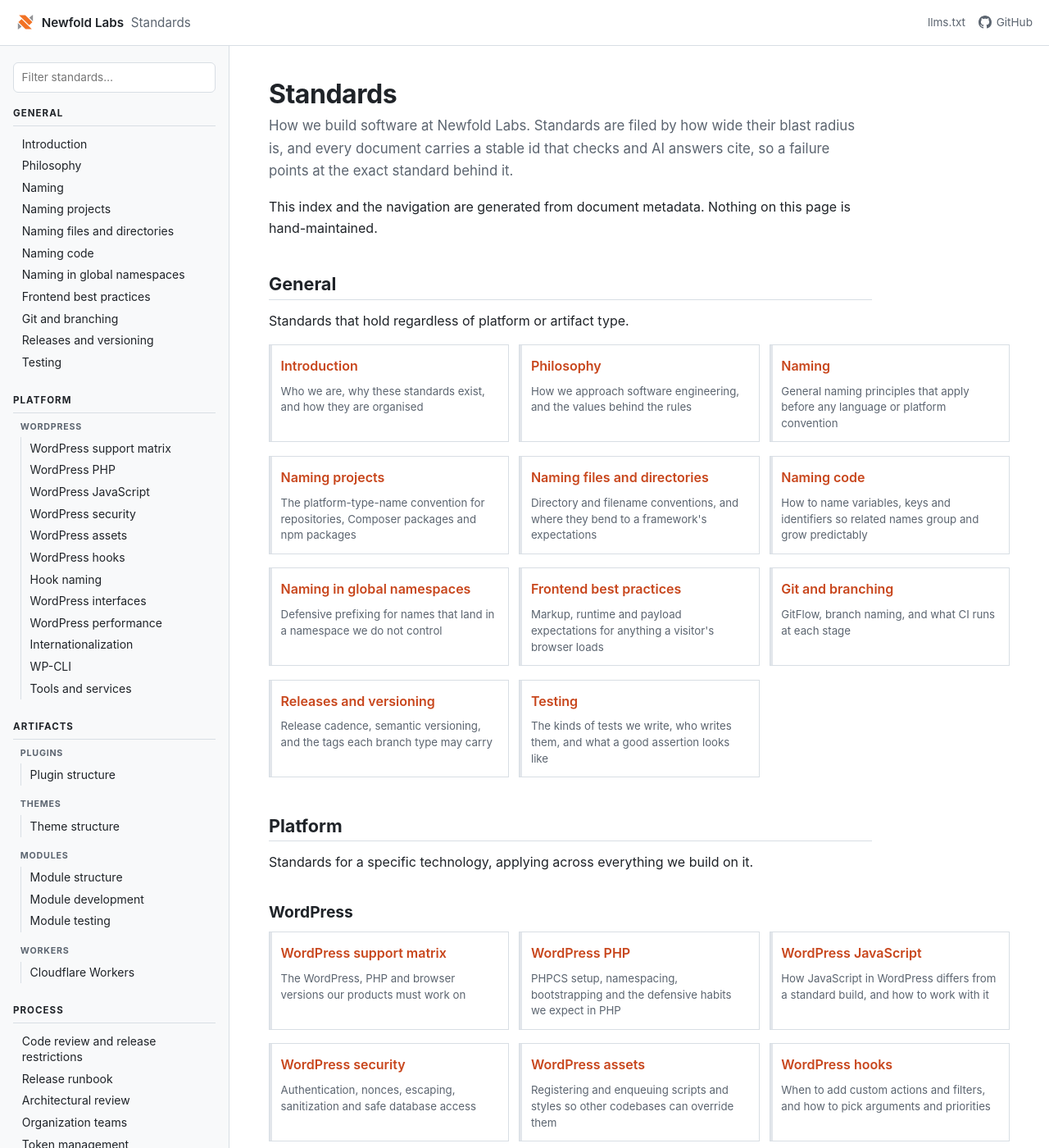
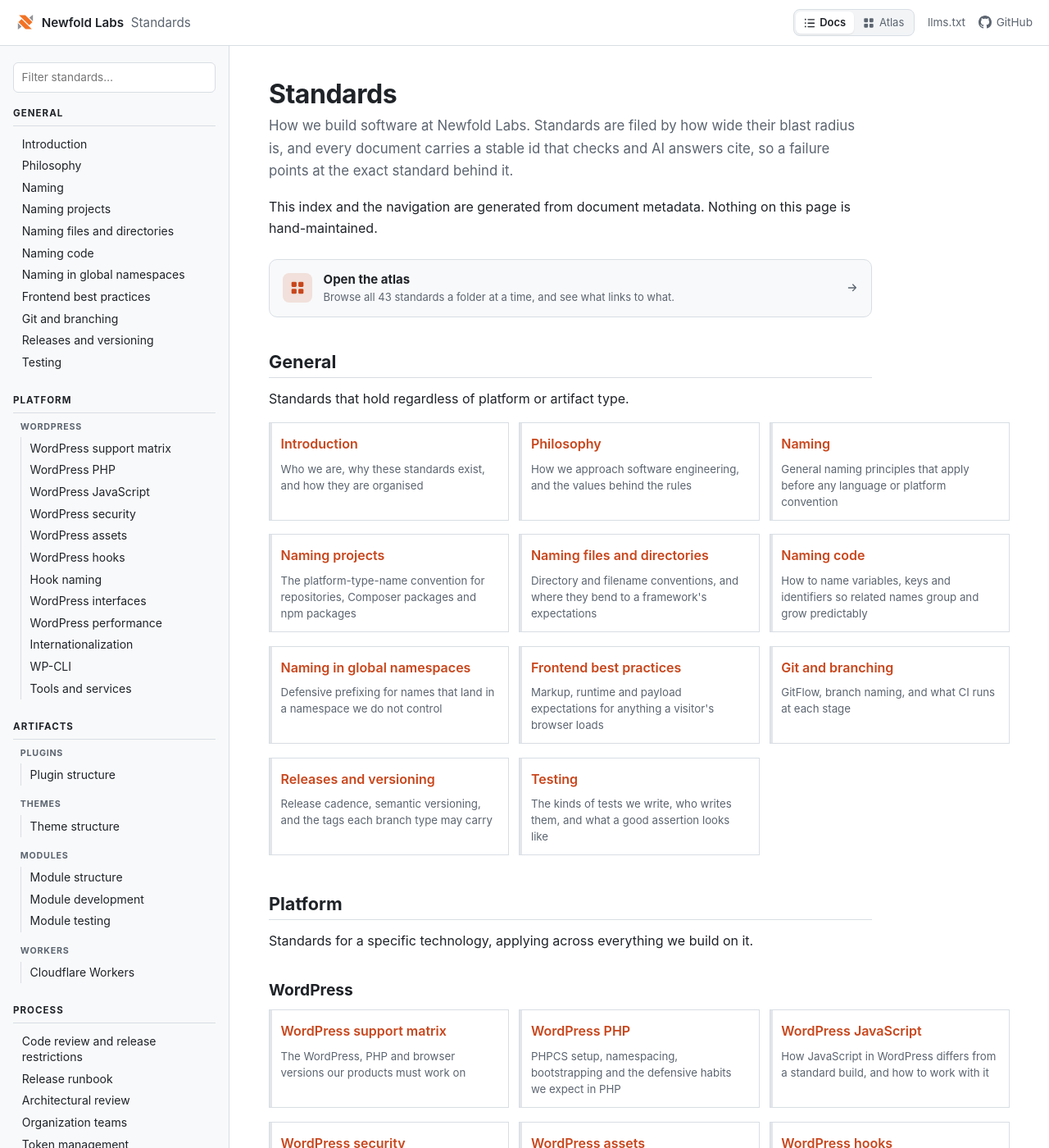
Before and after one commit to newfold-labs/standards, a Jekyll site: the page built from index.md, in a window 1280 px wide and 1400 px high. Shown: the whole window at 82% size. Built offline with Jekyll 4.4.1, drawn with Linux system fonts in a browser that asks for light colours.

Commit message:
link the docs and the atlas from the topbar
The atlas had no way in other than typing the URL. Puts a two-option switch
in the topbar on every page, marking whichever view you are in, so crossing
between them is one click that never moves.

The front page gets a row under the intro pointing at it, since that is
where people land. On a phone the llms.txt link drops out of the bar, which
is what keeps the brand on one line next to the switch.

```diff
--- a/_layouts/default.html
+++ b/_layouts/default.html
@@ -17,7 +17,27 @@
         Newfold Labs <span class="topbar__sub">Standards</span>
       </a>
       <span class="topbar__spacer"></span>
-      <a class="topbar__link" href="{{ '/llms.txt' | relative_url }}">llms.txt</a>
+
+      {%- comment -%}
+      The same two documents, read two ways. The switch sits in the same place
+      in both, so moving between them is one click that never moves.
+      {%- endcomment -%}
+      {%- assign on_atlas = false -%}
+      {%- if page.url == '/atlas.html' -%}{%- assign on_atlas = true -%}{%- endif -%}
+      <nav class="views" aria-label="View">
+        <a class="views__opt{% unless on_atlas %} is-on{% endunless %}" href="{{ '/' | relative_url }}"
+           {% unless on_atlas %}aria-current="page"{% endunless %}>
+          <svg viewBox="0 0 16 16" width="14" height="14" aria-hidden="true" focusable="false"><path d="M2 4a1 1 0 1 1 0-2 1 1 0 0 1 0 2Zm3.75-1.5a.75.75 0 0 0 0 1.5h8.5a.75.75 0 0 0 0-1.5h-8.5Zm0 5a.75.75 0 0 0 0 1.5h8.5a.75.75 0 0 0 0-1.5h-8.5Zm0 5a.75.75 0 0 0 0 1.5h8.5a.75.75 0 0 0 0-1.5h-8.5ZM3 8a1 1 0 1 1-2 0 1 1 0 0 1 2 0Zm-1 6a1 1 0 1 1 0-2 1 1 0 0 1 0 2Z"/></svg>
+          Docs
+        </a>
+        <a class="views__opt{% if on_atlas %} is-on{% endif %}" href="{{ '/atlas.html' | relative_url }}"
+           {% if on_atlas %}aria-current="page"{% endif %}>
+          <svg viewBox="0 0 16 16" width="14" height="14" aria-hidden="true" focusable="false"><rect x="1.5" y="1.5" width="5.5" height="5.5" rx="1.25"/><rect x="9" y="1.5" width="5.5" height="5.5" rx="1.25"/><rect x="1.5" y="9" width="5.5" height="5.5" rx="1.25"/><rect x="9" y="9" width="5.5" height="5.5" rx="1.25"/></svg>
+          Atlas
+        </a>
+      </nav>
+
+      <a class="topbar__link topbar__link--extra" href="{{ '/llms.txt' | relative_url }}">llms.txt</a>
       <a class="topbar__link" href="{{ site.repository_url }}">
         {%- comment -%}Octicon mark-github, inlined so the icon cannot 404 or flash in late.{%- endcomment -%}
         <svg class="topbar__icon" viewBox="0 0 16 16" width="16" height="16" aria-hidden="true" focusable="false"><path d="M8 0c4.42 0 8 3.58 8 8a8.013 8.013 0 0 1-5.45 7.59c-.4.08-.55-.17-.55-.38 0-.27.01-1.13.01-2.2 0-.75-.25-1.23-.54-1.48 1.78-.2 3.65-.88 3.65-3.95 0-.88-.31-1.59-.82-2.15.08-.2.36-1.02-.08-2.12 0 0-.67-.22-2.2.82-.64-.18-1.32-.27-2-.27s-1.36.09-2 .27c-1.53-1.03-2.2-.82-2.2-.82-.44 1.1-.16 1.92-.08 2.12-.51.56-.82 1.28-.82 2.15 0 3.06 1.86 3.75 3.64 3.95-.23.2-.44.55-.51 1.07-.46.21-1.61.55-2.33-.66-.15-.24-.6-.83-1.23-.82-.67.01-.27.38.01.53.34.19.73.9.82 1.13.16.45.68 1.31 2.69.94 0 .67.01 1.3.01 1.49 0 .21-.15.45-.55.38A7.995 7.995 0 0 1 0 8c0-4.42 3.58-8 8-8Z"/></svg>
--- a/assets/css/style.scss
+++ b/assets/css/style.scss
@@ -194,6 +194,112 @@ a {
 	fill: currentColor;
 }
 
+// The docs/atlas switch. A segmented control rather than two links, so which
+// view you are in is readable without reading the URL.
+.views {
+	display: flex;
+	gap: 2px;
+	padding: 2px;
+	border: 1px solid var(--border);
+	border-radius: 8px;
+	background: var(--code-bg);
+}
+
+.views__opt {
+	display: inline-flex;
+	align-items: center;
+	gap: 0.35rem;
+	padding: 0.25rem 0.6rem;
+	border-radius: 6px;
+	color: var(--muted);
+	font-size: 0.8125rem;
+	line-height: 1.4;
+	white-space: nowrap;
+	transition: background 0.15s, color 0.15s;
+
+	svg { flex: none; fill: currentColor; }
+
+	&:hover {
+		color: var(--text);
+		text-decoration: none;
+	}
+
+	&.is-on {
+		color: var(--text);
+		background: var(--bg);
+		box-shadow: 0 1px 2px var(--shadow);
+		font-weight: 600;
+	}
+
+	&:focus-visible {
+		outline: 2px solid var(--accent);
+		outline-offset: 1px;
+	}
+}
+
+// The way into the atlas from the front page. One row, so it reads as a door
+// rather than a banner competing with the index below it.
+.atlas-cta {
+	display: flex;
+	align-items: center;
+	gap: 0.85rem;
+	margin: 1.5rem 0 0.5rem;
+	padding: 0.85rem 1rem;
+	border: 1px solid var(--border);
+	border-radius: 10px;
+	background: var(--surface);
+	color: var(--text);
+	transition: border-color 0.15s, background 0.15s, transform 0.15s;
+
+	&:hover {
+		text-decoration: none;
+		border-color: color-mix(in oklab, var(--accent) 55%, var(--border));
+		background: color-mix(in oklab, var(--accent) 5%, var(--surface));
+
+		.atlas-cta__go { transform: translateX(3px); color: var(--accent); }
+	}
+
+	&:focus-visible {
+		outline: 2px solid var(--accent);
+		outline-offset: 2px;
+	}
+}
+
+.atlas-cta__icon {
+	display: grid;
+	place-items: center;
+	flex: none;
+	width: 2.25rem;
+	height: 2.25rem;
+	border-radius: 8px;
+	background: color-mix(in oklab, var(--accent) 14%, transparent);
+	color: var(--accent);
+
+	svg { fill: currentColor; }
+}
+
+.atlas-cta__text {
+	flex: 1 1 auto;
+	min-width: 0;
+	font-size: 0.8125rem;
+	line-height: 1.5;
+	color: var(--muted);
+
+	b {
+		display: block;
+		font-size: 0.9375rem;
+		color: var(--text);
+	}
+}
+
+.atlas-cta__go {
+	flex: none;
+	color: var(--muted);
+	transition: transform 0.15s, color 0.15s;
+
+	svg { display: block; fill: currentColor; }
+}
+
 .topbar__toggle {
 	display: none;
 	padding: 0.3rem 0.6rem;
@@ -668,6 +774,20 @@ pre {
 	.topbar__sub {
 		display: none;
 	}
+}
+
+// On a phone the bar holds what you navigate with: the brand, the view switch,
+// and the repo. The machine-readable index is not one of those, and dropping it
+// is what keeps the brand on one line.
+@media (max-width: 34rem) {
+	.topbar {
+		gap: 0.6rem;
+		padding: 0 0.75rem;
+	}
+
+	.topbar__brand { white-space: nowrap; }
+	.topbar__link--extra { display: none; }
+	.views__opt { padding: 0.25rem 0.5rem; }
 }
 
 // Reduced motion -----------------------------------------------------------
--- a/index.md
+++ b/index.md
@@ -13,6 +13,23 @@ answers cite, so a failure points at the exact standard behind it.
 
 This index and the navigation are generated from document metadata. Nothing on
 this page is hand-maintained.
+
+{%- assign live = site.pages
+      | where_exp: "d", "d.id"
+      | where_exp: "d", "d.status != 'deprecated' and d.status != 'superseded'" -%}
+
+<a class="atlas-cta" href="{{ '/atlas.html' | relative_url }}">
+  <span class="atlas-cta__icon" aria-hidden="true">
+    <svg viewBox="0 0 16 16" width="18" height="18" focusable="false"><rect x="1.5" y="1.5" width="5.5" height="5.5" rx="1.25"/><rect x="9" y="1.5" width="5.5" height="5.5" rx="1.25"/><rect x="1.5" y="9" width="5.5" height="5.5" rx="1.25"/><rect x="9" y="9" width="5.5" height="5.5" rx="1.25"/></svg>
+  </span>
+  <span class="atlas-cta__text">
+    <b>Open the atlas</b>
+    Browse all {{ live.size }} standards a folder at a time, and see what links to what.
+  </span>
+  <span class="atlas-cta__go" aria-hidden="true">
+    <svg viewBox="0 0 16 16" width="14" height="14" focusable="false"><path d="M8.22 2.97a.75.75 0 0 1 1.06 0l4.25 4.25a.75.75 0 0 1 0 1.06l-4.25 4.25a.749.749 0 0 1-1.275-.326.749.749 0 0 1 .215-.734L11.19 8.75H2.75a.75.75 0 0 1 0-1.5h8.44L8.22 4.03a.75.75 0 0 1 0-1.06Z"/></svg>
+  </span>
+</a>
 
 {% for s in site.sections %}
 {%- assign docs = site.pages
```
